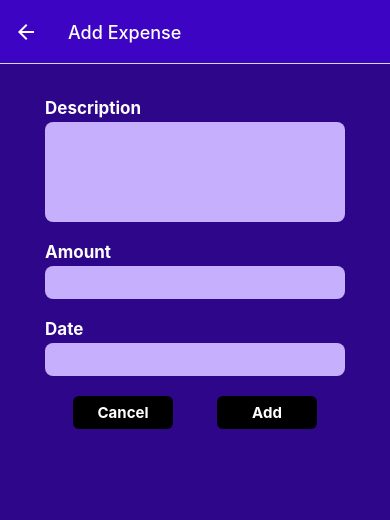
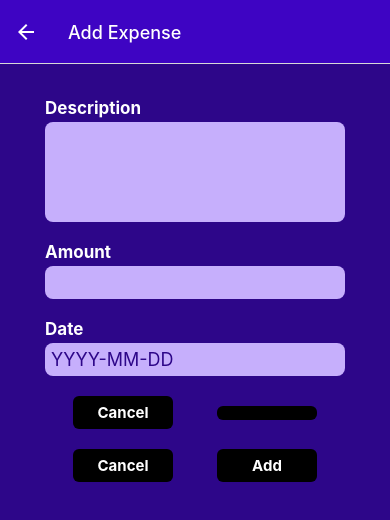
Before and after one commit to anuragshrestha/ExpenseTrackerApp, a React Native app: screen /ManageExpense in a window 390 px wide. Shown: the top 520 px of the page. Built offline with nearby package versions, Linux system fonts and the light colour scheme.

Commit message:
Updated Expenses Input file

```diff
--- a/components/TextInput/ExpensesInput.js
+++ b/components/TextInput/ExpensesInput.js
@@ -1,54 +1,85 @@
-import { Keyboard, View ,TextInput} from "react-native";
+import { Keyboard, View, TextInput, StyleSheet } from "react-native";
 import Input from "./Input";
 import { useState } from "react";
+import Button from "../../UI/Button";
 
-function ExpensesInput() {
 
- const[inputValue, setInputValue] = useState({
-  amount : '',
-  date: '',
-  description: ''
- })
+function ExpensesInput({hasId, oncancel, submit}) {
+  const [inputValue, setInputValue] = useState({
+    amount: "",
+    date: "",
+    description: "",
+  });
 
   function amountchangeHandler(identifier, enteredValue) {
-
     setInputValue((value) => {
-      return{
+      return {
         ...value,
-        [identifier] : enteredValue
+        [identifier]: enteredValue,
       };
     });
+  }
 
 
-  }
+   function submitHandler(){
+    const expenseData = {
+      amount : +inputValue.amount,
+      description : inputValue.description,
+      date : new Date(inputValue.date),
+    };
+      submit(expenseData);
+   }
   return (
     <View>
       <Input
         children="Description"
         inputConfig={{
-          autoCorrect :  false,
+          autoCorrect: false,
           multiline: true,
-          onChangeText: amountchangeHandler.bind(this,'description'),
-          value : inputValue.description,
+          onChangeText: amountchangeHandler.bind(this, "description"),
+          value: inputValue.description,
         }}
       />
       <Input
         children="Amount"
         inputConfig={{
-         maxLength : 10,
-          onChangeText: amountchangeHandler.bind(this,'amount'),
-          value : inputValue.amount,
-          keyboardType: 'number-pad',
-
+          maxLength: 10,
+          onChangeText: amountchangeHandler.bind(this, "amount"),
+          value: inputValue.amount,
+          keyboardType: "number-pad",
         }}
       />
-      <Input children="Date" inputConfig={{
-        KeyboardType: 'default',
-        onChangeText: amountchangeHandler.bind(this,'date'),
-        value : inputValue.date,
-      }}/>
+      <Input
+        children="Date"
+        inputConfig={{
+          KeyboardType: "default",
+          placeholder: 'YYYY-MM-DD',
+          onChangeText: amountchangeHandler.bind(this, "date"),
+          value: inputValue.date,
+        }}
+      />
+
+      <View style={styles.button}>
+        <Button style={styles.buttons} onPress={oncancel}>
+          Cancel
+        </Button>
+        <Button style={styles.buttons} onPress={submitHandler}>
+          {hasId}
+        </Button>
+      </View>
     </View>
   );
 }
 
+const styles = StyleSheet.create({
+  button:{
+    alignItems: 'center',
+    justifyContent: 'center',
+    flexDirection: 'row'
+  },
+  buttons:{
+    minWidth: 120,
+    marginHorizontal: 12,
+  },
+});
 export default ExpensesInput;
```
